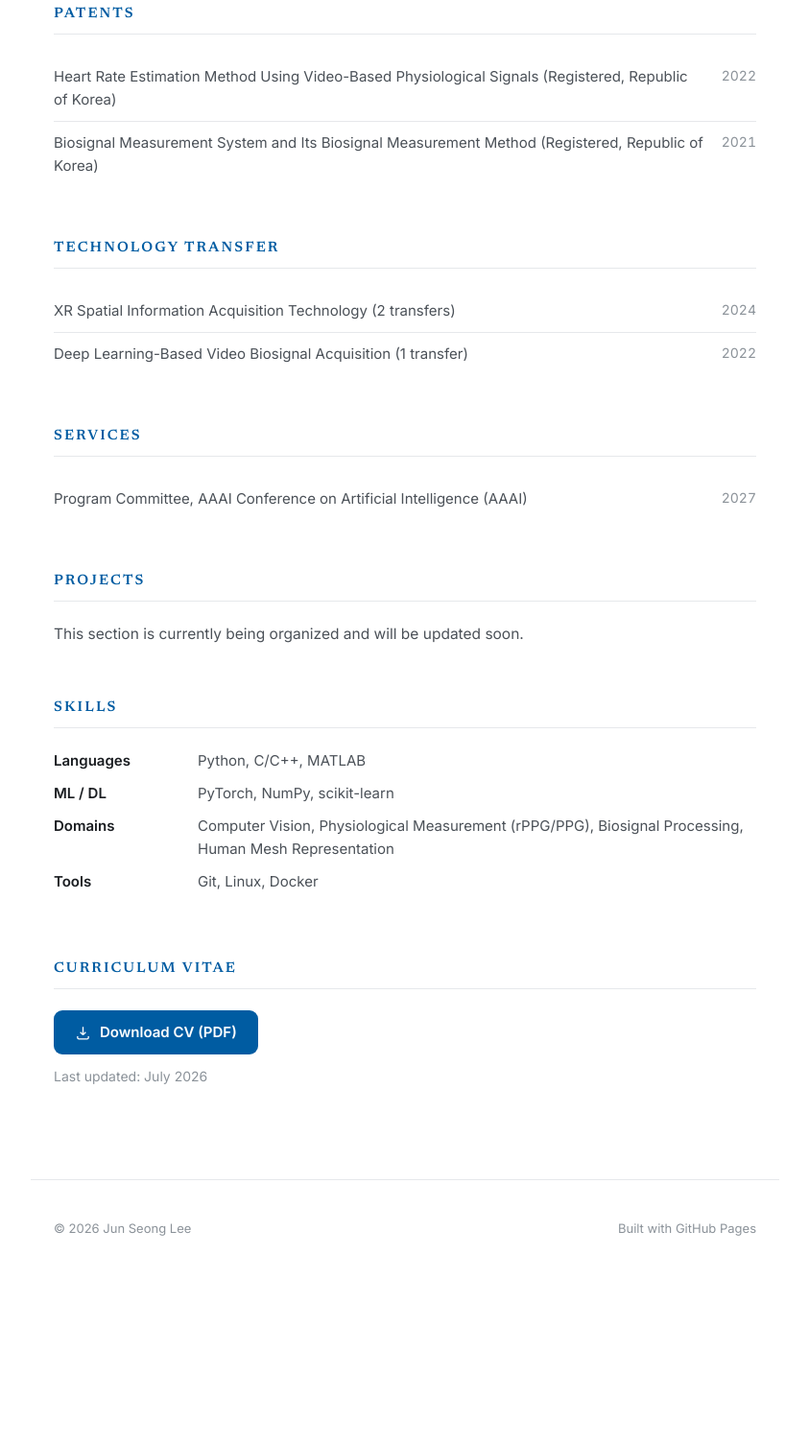
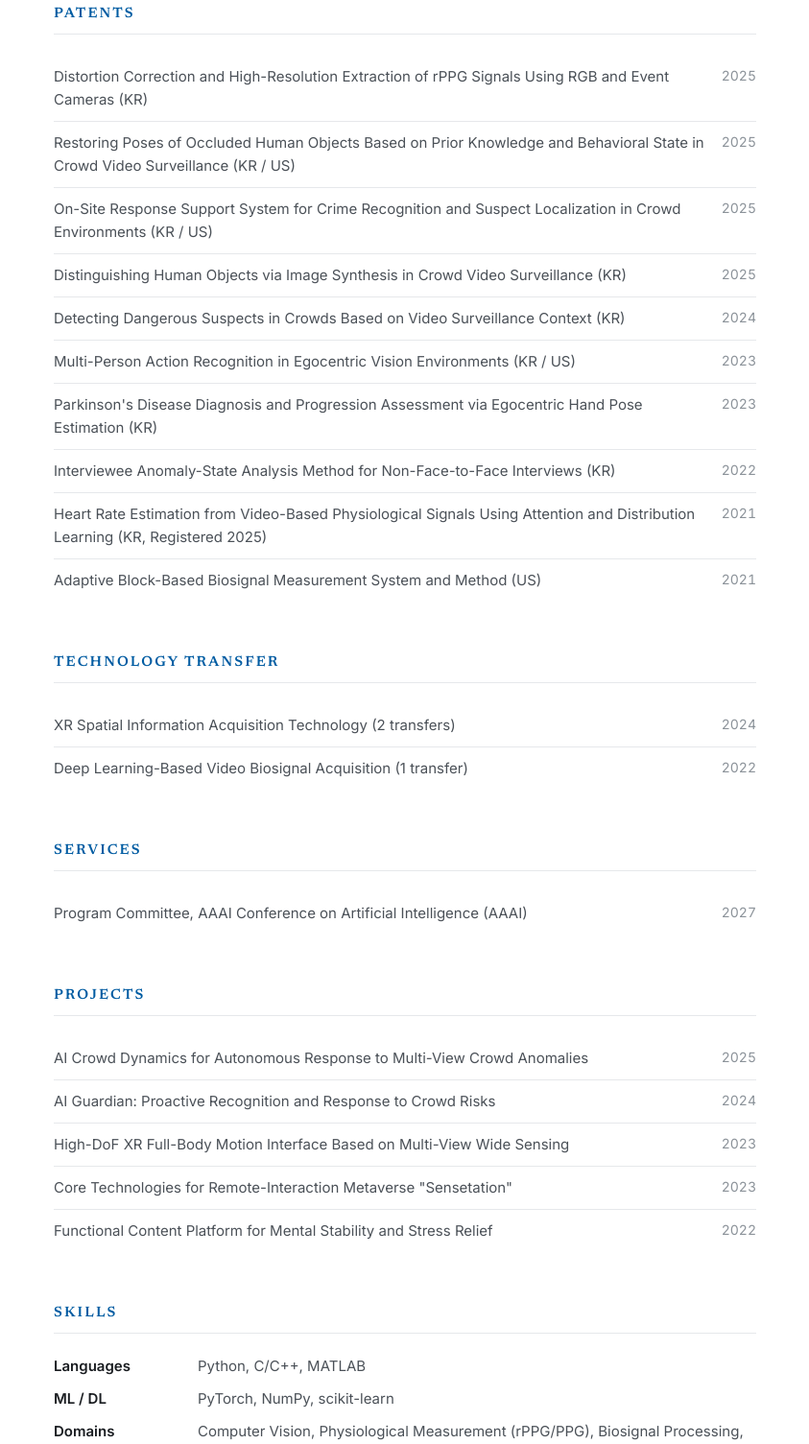
Before and after one commit to junseonglee-repo/junseonglee-repo.github.io, a plain HTML site: page index.html in a window 1280 px wide. Shown: the part 3634-5139 px from the top of the page at 96% size, without its empty margins (218-1061 px from the left). Before the commit the page ends 4985 px from the top, so only its background shows below. Drawn offline with Linux system fonts and the light colour scheme.

Commit message:
Update index.html

```diff
--- a/index.html
+++ b/index.html
@@ -418,8 +418,16 @@
   <section id="patents">
     <h2 class="section-title">Patents</h2>
     <ul class="stack">
-      <li><span class="detail">Heart Rate Estimation Method Using Video-Based Physiological Signals (Registered, Republic of Korea)</span><span class="when">2022</span></li>
-      <li><span class="detail">Biosignal Measurement System and Its Biosignal Measurement Method (Registered, Republic of Korea)</span><span class="when">2021</span></li>
+      <li><span class="detail">Distortion Correction and High-Resolution Extraction of rPPG Signals Using RGB and Event Cameras (KR)</span><span class="when">2025</span></li>
+      <li><span class="detail">Restoring Poses of Occluded Human Objects Based on Prior Knowledge and Behavioral State in Crowd Video Surveillance (KR / US)</span><span class="when">2025</span></li>
+      <li><span class="detail">On-Site Response Support System for Crime Recognition and Suspect Localization in Crowd Environments (KR / US)</span><span class="when">2025</span></li>
+      <li><span class="detail">Distinguishing Human Objects via Image Synthesis in Crowd Video Surveillance (KR)</span><span class="when">2025</span></li>
+      <li><span class="detail">Detecting Dangerous Suspects in Crowds Based on Video Surveillance Context (KR)</span><span class="when">2024</span></li>
+      <li><span class="detail">Multi-Person Action Recognition in Egocentric Vision Environments (KR / US)</span><span class="when">2023</span></li>
+      <li><span class="detail">Parkinson's Disease Diagnosis and Progression Assessment via Egocentric Hand Pose Estimation (KR)</span><span class="when">2023</span></li>
+      <li><span class="detail">Interviewee Anomaly-State Analysis Method for Non-Face-to-Face Interviews (KR)</span><span class="when">2022</span></li>
+      <li><span class="detail">Heart Rate Estimation from Video-Based Physiological Signals Using Attention and Distribution Learning (KR, Registered 2025)</span><span class="when">2021</span></li>
+      <li><span class="detail">Adaptive Block-Based Biosignal Measurement System and Method (US)</span><span class="when">2021</span></li>
     </ul>
   </section>
 
@@ -444,7 +452,13 @@
   <!-- ════════════════ PROJECTS ════════════════ -->
   <section id="projects">
     <h2 class="section-title">Projects</h2>
-    <p class="prose">This section is currently being organized and will be updated soon.</p>
+    <ul class="stack">
+      <li><span class="detail">AI Crowd Dynamics for Autonomous Response to Multi-View Crowd Anomalies</span><span class="when">2025</span></li>
+      <li><span class="detail">AI Guardian: Proactive Recognition and Response to Crowd Risks</span><span class="when">2024</span></li>
+      <li><span class="detail">High-DoF XR Full-Body Motion Interface Based on Multi-View Wide Sensing</span><span class="when">2023</span></li>
+      <li><span class="detail">Core Technologies for Remote-Interaction Metaverse "Sensetation"</span><span class="when">2023</span></li>
+      <li><span class="detail">Functional Content Platform for Mental Stability and Stress Relief</span><span class="when">2022</span></li>
+    </ul>
   </section>
 
   <!-- ════════════════ SKILLS ════════════════ -->
```
